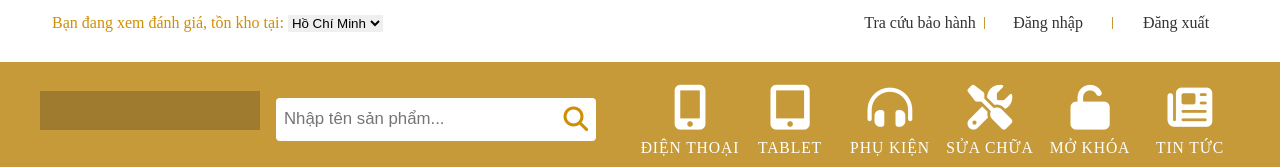
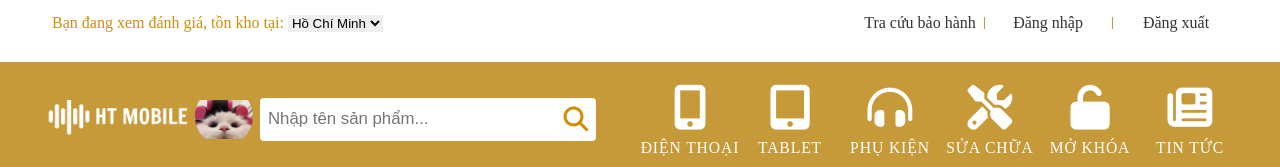
Before and after one commit to NguyenManhcoder/democode, a plain HTML site: page index.html in a window 1280 px wide. Shown: the top 167 px of the page. Drawn offline with Linux system fonts and the light colour scheme.

Commit message:
edit product

```diff
--- a/access/css/main.css
+++ b/access/css/main.css
@@ -142,9 +142,10 @@ html{
 .header-logo__img {
     width: 220px;
     height: 39px;
-    background-image: url(./img/header/logo.jpg);
+    background-image: url(./img/avatarlogo.jpg);
     background-position: 0 -42px;
-    margin: 14px 16px 32px 0;
+    background-size: cover;
+    background-repeat: no-repeat;
 }
 
 .header-search {
--- a/index.html
+++ b/index.html
@@ -1938,7 +1938,7 @@
                                 </a>
                         </div>
 
-                        <div class="wrap_rating wrap_border" data-ismb="False" data-objectid="229011" data-objecttype="2" data-irt="True" data-siteid="1" data-urlimg="" data-url="http%3a%2f%2fwww.thegioididong.com%2fdtdd%2fxiaomi-redmi-k40-pro" data-title="Điện thoại Xiaomi Redmi K40 Pro">
+                        <div class="wrap_rating wrap_border" data-url="http%3a%2f%2fwww.thegioididong.com%2fdtdd%2fxiaomi-redmi-k40-pro" data-title="Điện thoại Xiaomi Redmi K40 Pro">
 
                             <div class=" bg-coverrate"></div>
                             <div class="rating-topzone rc-tgdd">
```
Also changed, not shown: access/css/img/avatarlogo.jpg (added), access/css/img/header/logo.jpg (deleted).
